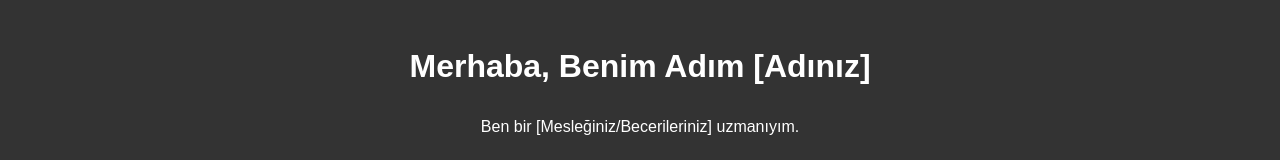
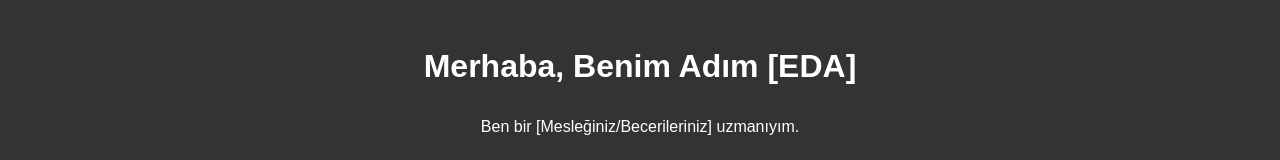
Before and after one commit to edakara1/tasarim.github.io, a plain HTML site: page index.html in a window 1280 px wide. Shown: the top 160 px of the page. Drawn offline with Linux system fonts and the light colour scheme.

Commit message:
Add files via upload

```diff
--- a/index.html
+++ b/index.html
@@ -3,12 +3,13 @@
 <head>
     <meta charset="UTF-8">
     <meta name="viewport" content="width=device-width, initial-scale=1.0">
-    <title>Portfolyo</title>
+    <title>edanın sitesi
+    </title>
     <link rel="stylesheet" href="style.css">
 </head>
 <body>
     <header>
-        <h1>Merhaba, Benim Adım [Adınız]</h1>
+        <h1>Merhaba, Benim Adım [EDA]</h1>
         <p>Ben bir [Mesleğiniz/Becerileriniz] uzmanıyım.</p>
     </header>
     <section id="about">
```
